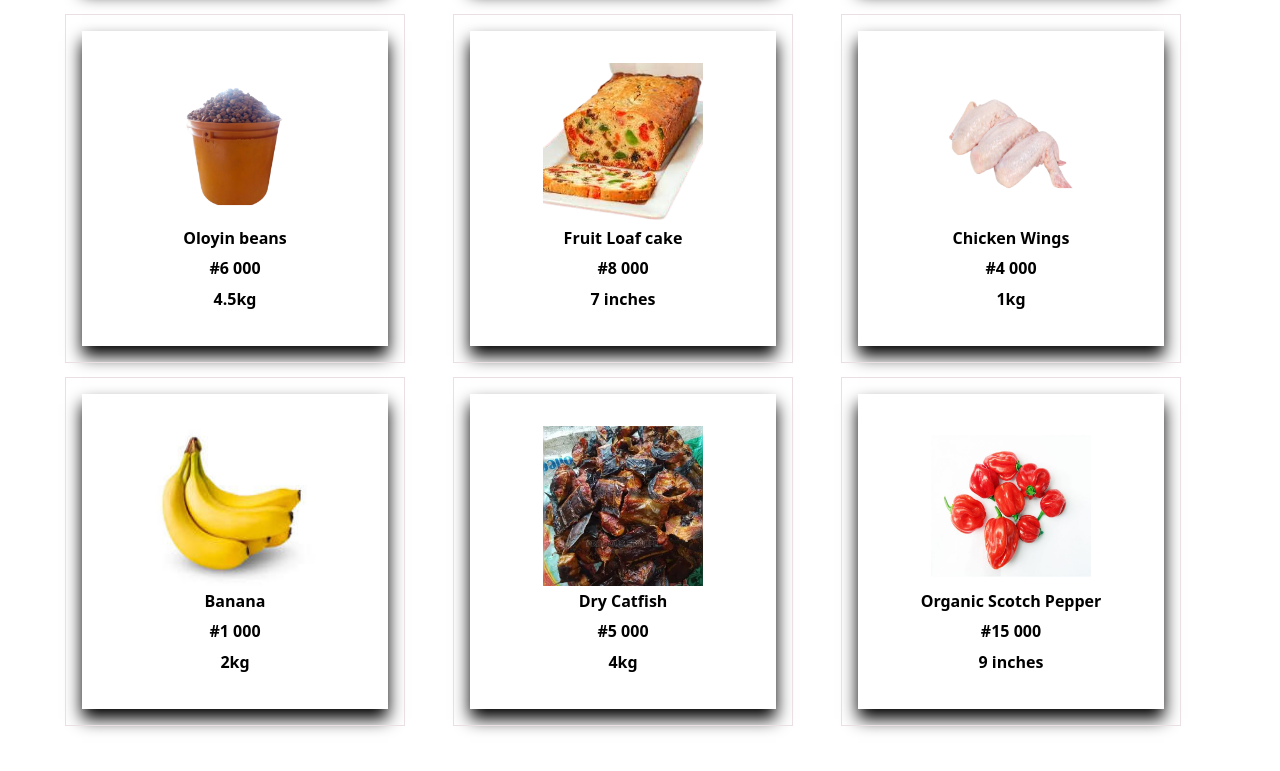
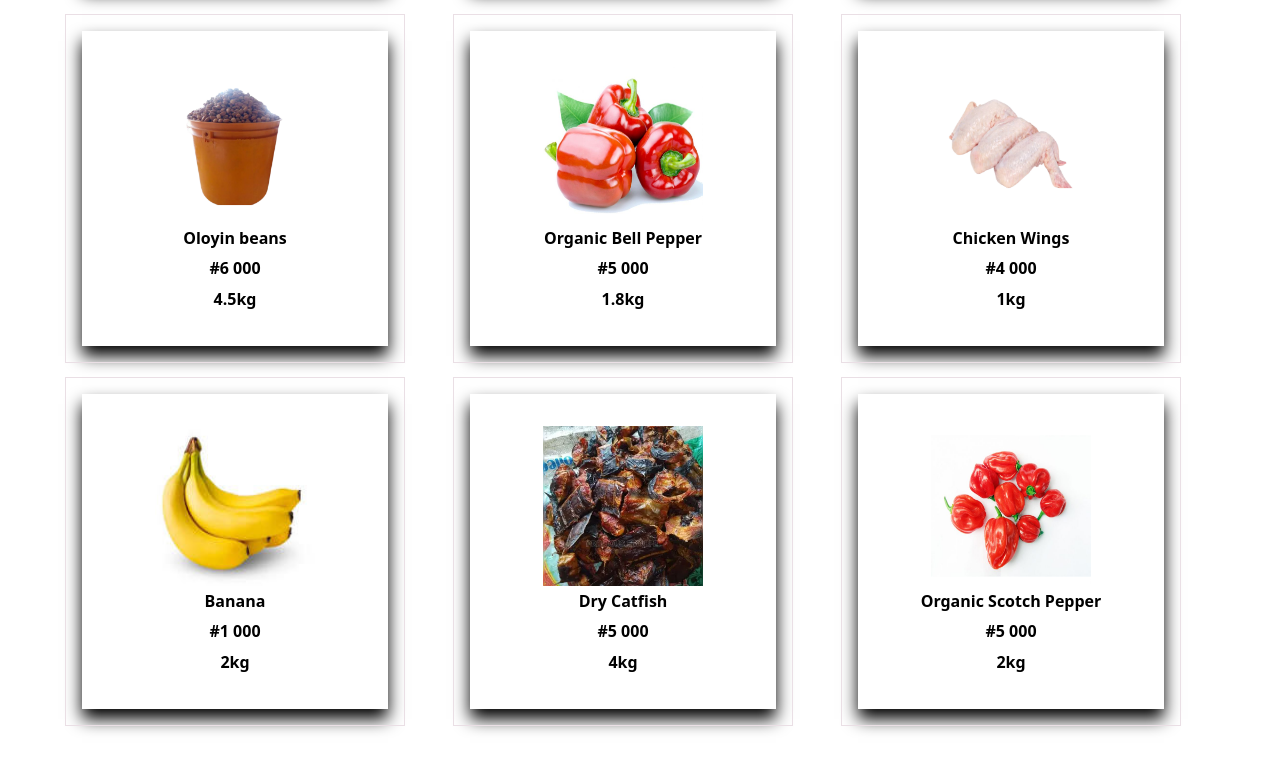
Before and after one commit to expensive7832/ecc-teamwork, a plain HTML site: page index.html in a window 1280 px wide. Shown: the part 2219-2990 px from the top of the page. Drawn offline with Linux system fonts and the light colour scheme; files whose address does not match are found by name.

Commit message:
second message

```diff
--- a/index.html
+++ b/index.html
@@ -342,10 +342,10 @@
                 <div class="size">4.5kg</div>
             </div>
             <div class="contain" data-name="product-5">
-                <img src="./Images/FruitLoaf.png" alt="">
-                <div>Fruit Loaf cake</div>
-                <div class="price-list">#8 000</div>
-                <div class="size">7 inches</div>
+                <img src="./Images/organic-bell-pepper-1-900x560.jpg" alt="">
+                <div>Organic Bell Pepper</div>
+                <div class="price-list">#5 000</div>
+                <div class="size">1.8kg</div>
             </div>
             <div class="contain" data-name="product-6">
                 <img src="./Images/chicken wings.png" alt="">
@@ -368,8 +368,8 @@
             <div class="contain" data-name="product-9">
                 <img src="./Images/organic-scotch-pepper-900x560.jpg" alt="">
                 <div>Organic Scotch Pepper</div>
-                <div class="price-list">#15 000</div>
-                <div class="size">9 inches</div>
+                <div class="price-list">#5 000</div>
+                <div class="size">2kg</div>
             </div>
         </div>
     </div>
```
